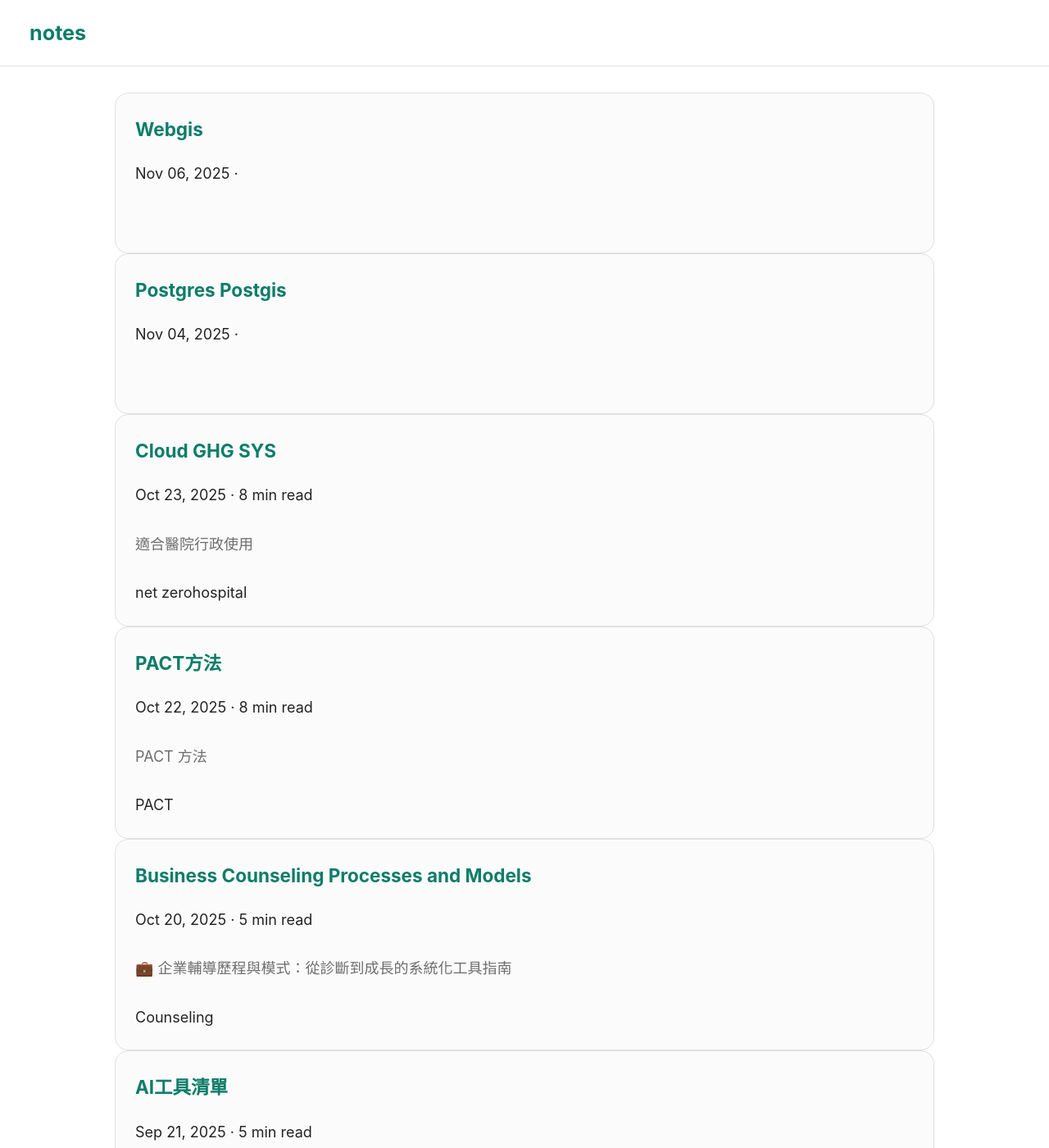
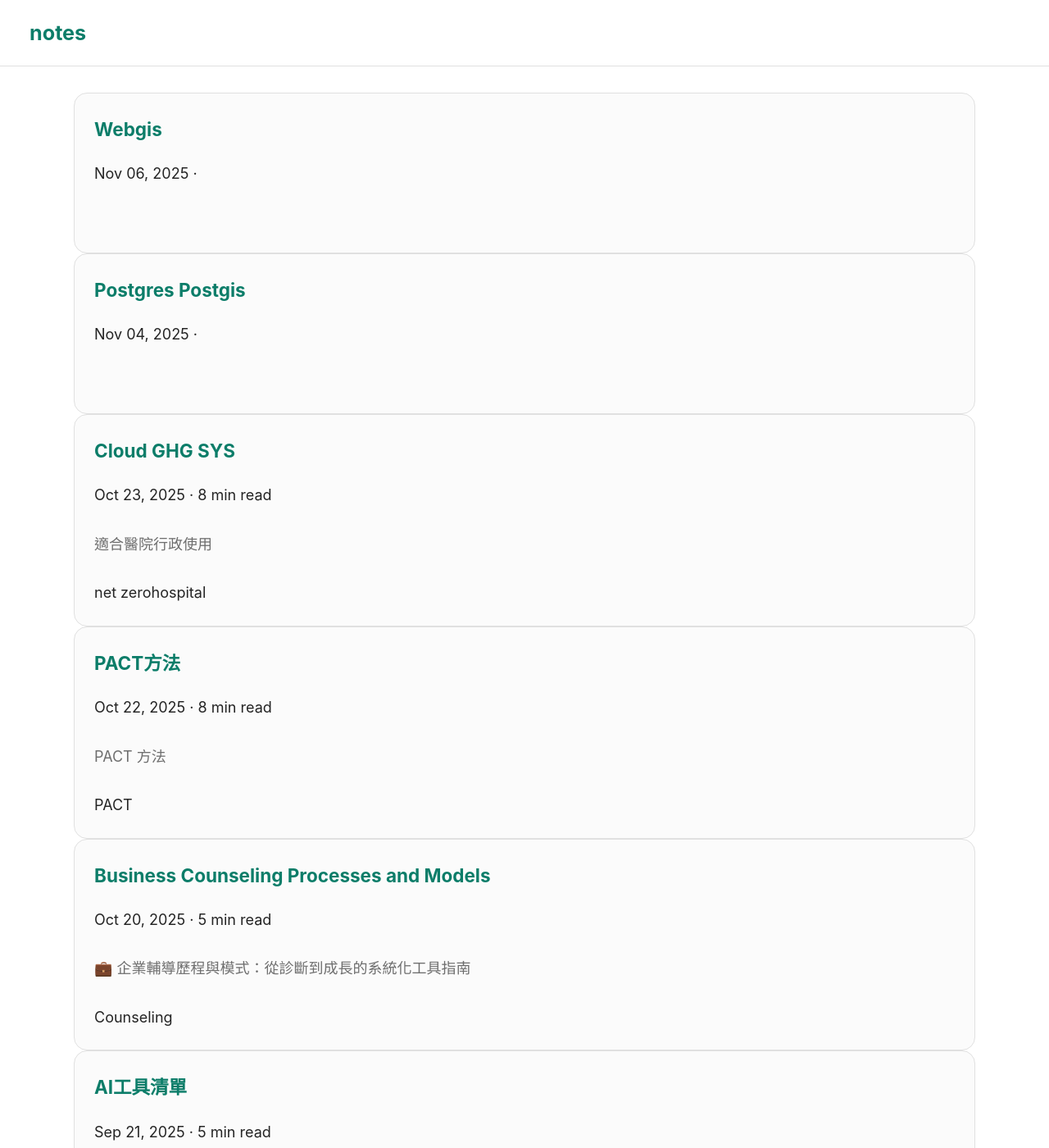
Before and after one commit to linjose/notes, a Jekyll site: the page built from index.html, in a window 1280 px wide and 1400 px high. Shown: the whole window at 82% size. Built offline with Jekyll 4.4.1, drawn with Linux system fonts in a browser that asks for light colours; the list of posts is cut into pages by our own code.

Commit message:
Update style.css

```diff
--- a/assets/css/style.css
+++ b/assets/css/style.css
@@ -8,7 +8,7 @@
   --border: #e0e0e0;
   --code-bg: #f5f5f5;
   --code-fg: #2d2d2d;
-  --maxw: 1000px;
+  --maxw: 1100px;
   --font-serif: "Inter", "Helvetica Neue", "Segoe UI", Arial, sans-serif, "Georgia", "Merriweather", serif;
   --font-sans: "Inter", "Helvetica Neue", "Segoe UI", Arial, sans-serif;
 }
```
